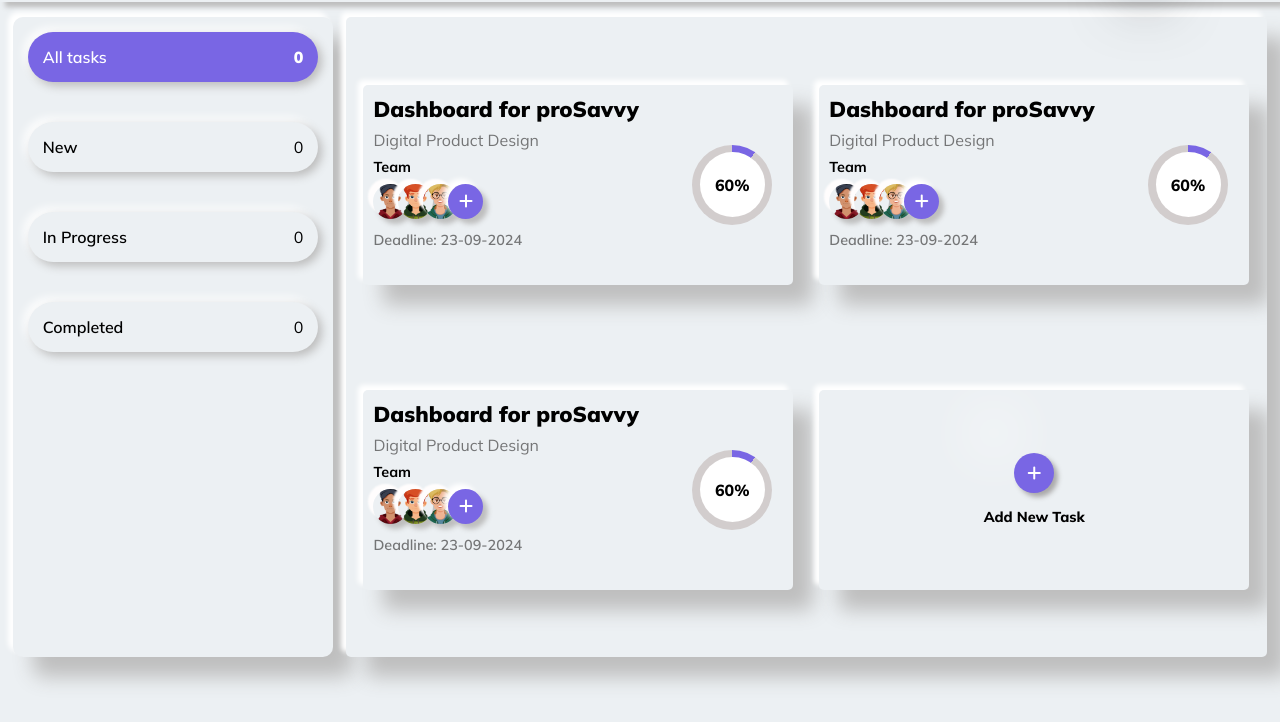
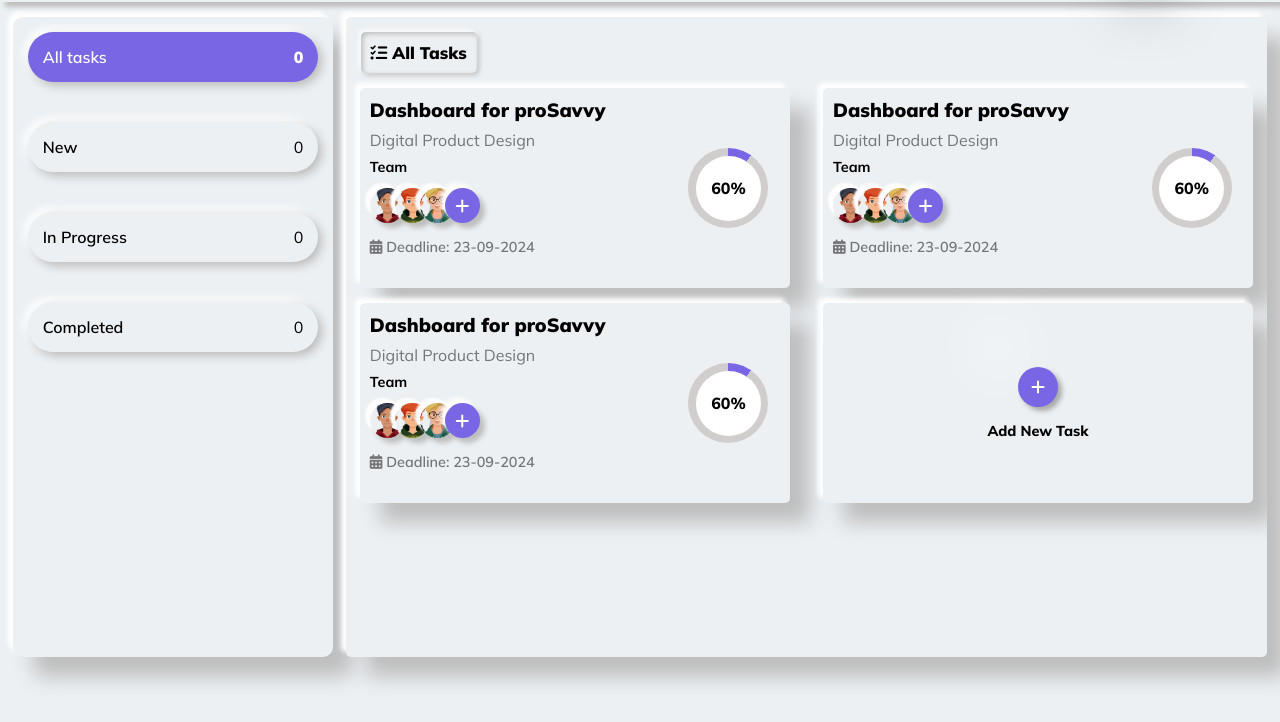
Before and after one commit to Abdur-Rahman-Apu/TaskPlot, a website built with Parcel: page src/index.html in a window 1280 px wide. Shown: the part 78-800 px from the top of the page. Built offline with nearby package versions, Linux system fonts and the light colour scheme.

Commit message:
Task section title is added

```diff
--- a/src/index.html
+++ b/src/index.html
@@ -83,7 +83,8 @@
             </div>
         </aside>
         <section class="tasks-section">
-
+            <p class="tasks-section-title"> <i class="fa-solid fa-list-check"></i> All Tasks </p>
+            <div class="tasks">
                 <div class="task-card">
                     <div class="task-card-left-side">
                         <p class="task-title">
@@ -108,7 +109,8 @@
                                 </div>
                             </div>
                         </div>
-                    <p class="deadline">Deadline: <span class="deadline-time">23-09-2024</span></p>
+                        <p class="deadline"><i class="fa-solid fa-calendar-days"></i> Deadline: <span
+                                class="deadline-time">23-09-2024</span></p>
                     </div>
                     <div class="task-card-right-side">
                         <div class="progress-percentage">
@@ -140,7 +142,8 @@
                                 </div>
                             </div>
                         </div>
-                    <p class="deadline">Deadline: <span class="deadline-time">23-09-2024</span></p>
+                        <p class="deadline"><i class="fa-solid fa-calendar-days"></i> Deadline: <span
+                                class="deadline-time">23-09-2024</span></p>
                     </div>
                     <div class="task-card-right-side">
                         <div class="progress-percentage">
@@ -172,7 +175,8 @@
                                 </div>
                             </div>
                         </div>
-                    <p class="deadline">Deadline: <span class="deadline-time">23-09-2024</span></p>
+                        <p class="deadline"><i class="fa-solid fa-calendar-days"></i> Deadline: <span
+                                class="deadline-time">23-09-2024</span></p>
                     </div>
                     <div class="task-card-right-side">
                         <div class="progress-percentage">
@@ -186,6 +190,7 @@
                     </div>
                     <p>Add New Task</p>
                 </div>
+            </div>
 
         </section>
     </main>
--- a/src/styles/styles.css
+++ b/src/styles/styles.css
@@ -167,16 +167,41 @@
 .tasks-section {
   width: 100%;
   max-height: 80vh;
-  display: flex;
-  justify-content: space-around;
-  align-items: center;
-  flex-wrap: wrap;
   margin-top: 15px;
   border-radius: 5px;
   background: #ecf0f3;
   padding: 15px 5px;
   box-shadow: 20px 20px 20px #bebebe, -5px -5px 5px #ffffff;
   overflow-y: auto;
+}
+
+.tasks-section::-webkit-scrollbar {
+  width: 2px;
+}
+
+.tasks-section::-webkit-scrollbar-thumb {
+  background-color: #dfdbdb;
+}
+
+.tasks-section-title {
+  width: fit-content;
+  font-size: 1.05rem;
+  font-weight: 900;
+  margin-bottom: 15px;
+  margin-left: 10px;
+  padding: 10px;
+  border-radius: 5px;
+  /* box-shadow: 20px 20px 20px #bebebe, -5px -5px 5px #ffffff; */
+  box-shadow: inset 2px 2px 5px #bcbcbc, -2px -2px 5px #ffffff,
+    2px 2px 5px #bcbcbc;
+}
+
+.tasks {
+  display: flex;
+  justify-content: space-around;
+  align-items: center;
+  flex-wrap: wrap;
+  gap: 15px;
 }
 
 .task-card {
@@ -199,7 +224,7 @@
 }
 
 .task-title {
-  font-size: 1.35rem;
+  font-size: 1.2rem;
   font-weight: 900;
   margin-bottom: 8px;
 }
@@ -216,12 +241,12 @@
 .team-title {
   font-size: 0.9rem;
   font-weight: 700;
-  margin-bottom: 8px;
+  margin-bottom: 12px;
 }
 
 .team-img {
   display: flex;
-  margin-bottom: 12px;
+  margin-bottom: 15px;
 }
 
 .team-img {
@@ -266,6 +291,7 @@
 }
 
 .progress-percentage {
+  position: relative;
   min-width: 80px;
   height: 80px;
   background: conic-gradient(var(--violet-color) 35deg, #d2cdcd 0deg);
```
Lines whose indentation alone changed are shown as unchanged.
